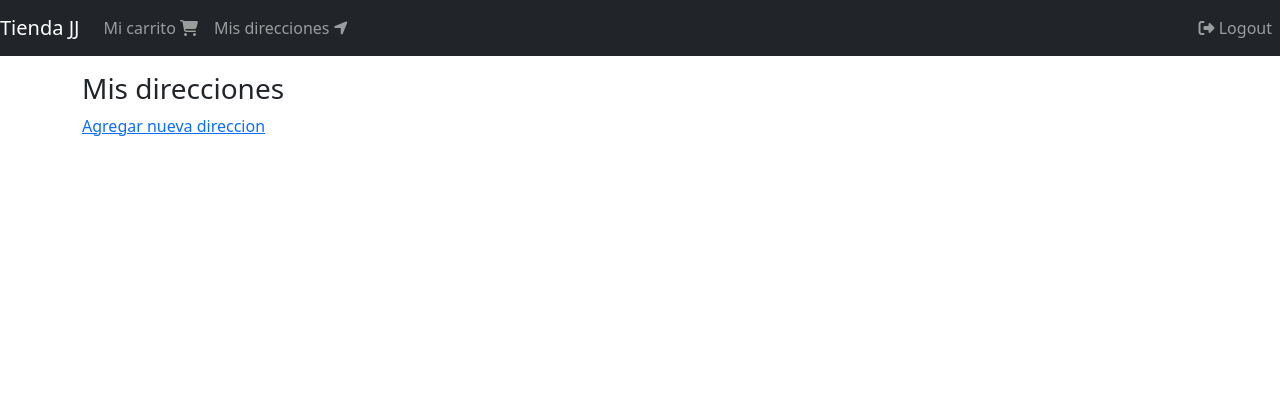
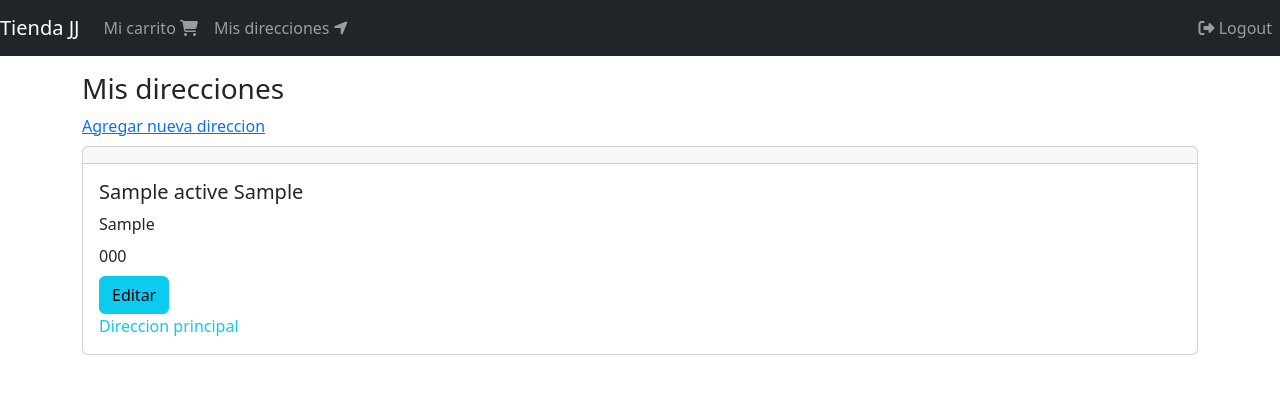
Before and after one commit to JulianG333/tiendaJJ, a Django app: page /direcciones/ in a window 1280 px wide. Shown: the top 394 px of the page. Run offline with Django 3.2, Linux system fonts and the light colour scheme; a user stored in the database is signed in; tables that the repository leaves empty hold one stand-in row (values such as "Sample post"); some libraries are stand-ins or nearby versions.

Commit message:
Restringir direcciones

```diff
--- a/shipping_addresses/models.py
+++ b/shipping_addresses/models.py
@@ -16,3 +16,7 @@ class ShippingAddress(models.Model):
 
     def __str__(self):
         return self.postal_code
+
+    @property
+    def address(self):
+        return '{} {} {}'.format(self.city, self.state, self.country)
--- a/shipping_addresses/templates/shipping_address/shipping_address.html
+++ b/shipping_addresses/templates/shipping_address/shipping_address.html
@@ -7,5 +7,12 @@
         Mis direcciones
     </div>
     <a href="{% url 'shipping_addresses:create' %}">Agregar nueva direccion</a>
+    <div class="mt-2">
+        {% for shipping_address in object_list %}
+        <div class="mt-2">
+            {% include 'shipping_address/snippets/shipping_address.html' %}
+        </div>
+        {% endfor %}
+    </div>
 </div>
 {% endblock %}
--- /dev/null
+++ b/shipping_addresses/templates/shipping_address/snippets/shipping_address.html
@@ -0,0 +1,22 @@
+<div class="card">
+  <h5 class="card-header"></h5>
+  <div class="card-body">
+    <h5 class="card-title">{{ shipping_address.address }} </h5>
+    <div class="card-title">
+      {{ shipping_address.reference }}
+    </div>
+    <div class="card-title">
+      {{ shipping_address.postal_code }}
+    </div>
+    <div class="mt-2">
+    <a href="#" class="btn btn-info">Editar</a>
+    {% if shipping_address.default %}
+    <div class="text-info">
+      Direccion principal
+    </div>
+    {% else %}
+    <a href="#" class="btn btn-danger">Default</a>
+    {% endif %}
+    </div>
+  </div>
+</div>
--- a/shipping_addresses/views.py
+++ b/shipping_addresses/views.py
@@ -1,16 +1,20 @@
 from django.shortcuts import render,redirect
+from django.contrib.auth.decorators import login_required
+from django.contrib.auth.mixins import LoginRequiredMixin
 from django.contrib import messages
 from .models import ShippingAddress
 from django.views.generic import ListView
 from .forms import ShippingAddressForm
 
-class ShippingAddressListView(ListView):
+class ShippingAddressListView(LoginRequiredMixin, ListView):
+    login_url = 'login'
     model = ShippingAddress
     template_name = 'shipping_address/shipping_address.html'
 
     def get_queryset(self):
         return ShippingAddress.objects.filter(user=self.request.user).order_by('-default')
 
+@login_required(login_url='login')
 def create(request):
     form = ShippingAddressForm(request.POST or None)
 
--- a/templates/navbar.html
+++ b/templates/navbar.html
@@ -19,12 +19,14 @@
         </li>
     </ul>
     <ul class="navbar-nav">
+        {% if user.is_authenticated %}
         <li class="nav-item {% if request.path == shipping_addresses %}active{% endif %}">
             <a class="nav-link" href="{{ shipping_addresses }}">
                 Mis direcciones
                 <span class="fas fa-location-arrow"></span>
             </a>
         </li>
+        {% endif %}
     </ul>
     <div class="collapse navbar-collapse justify-content-end" id="navb">
       <ul class="navbar-nav">
```
